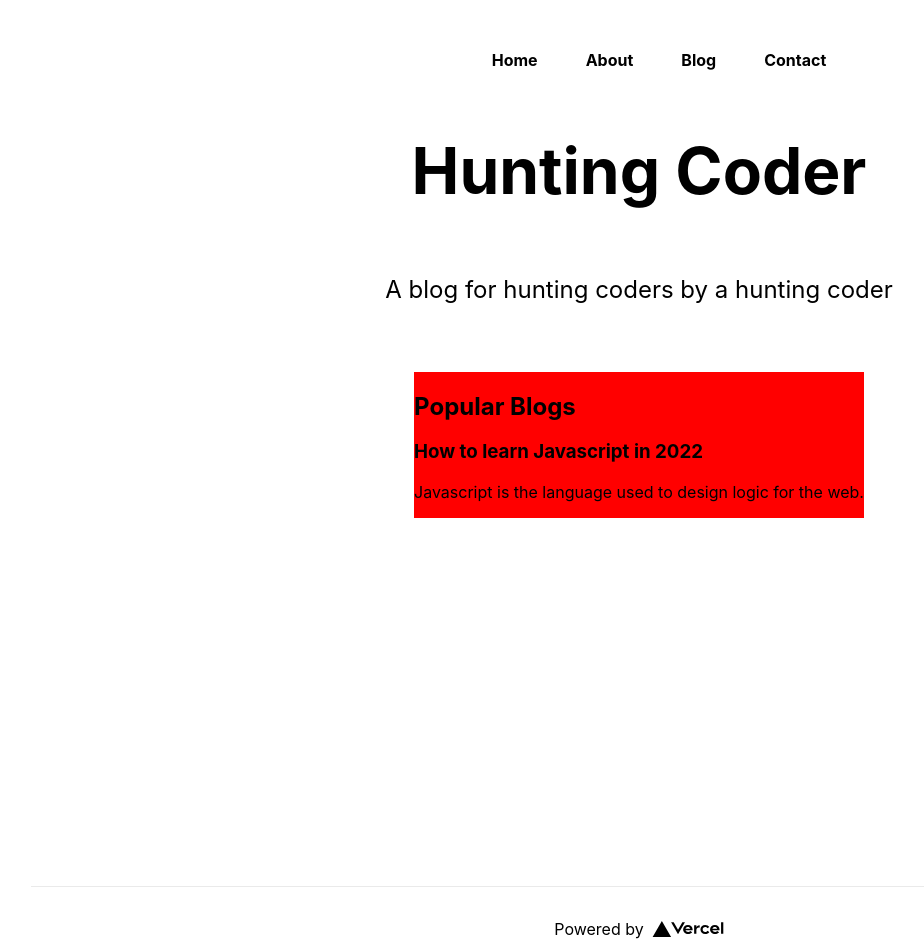
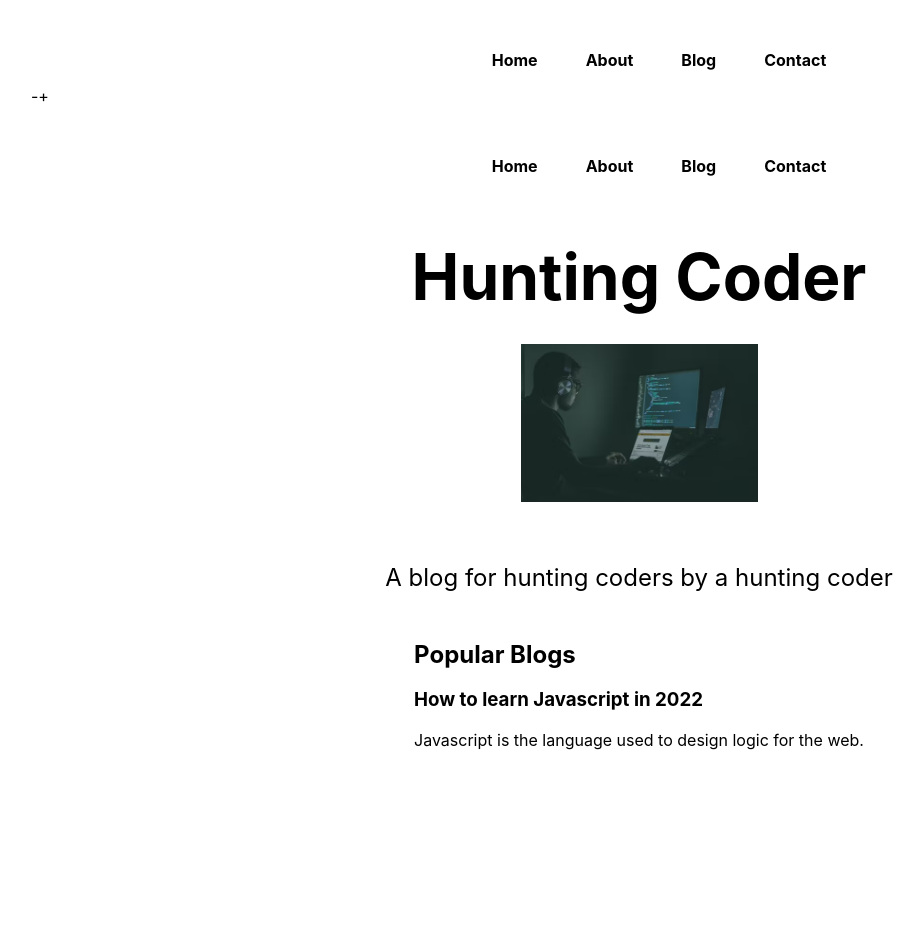
Before and after one commit to kaushal91198/next-js, a Next.js app: page / in a window 1280 px wide. Shown: the top 952 px of the page, without its empty margins (1-925 px from the left). Built offline with nearby package versions, Linux system fonts and the light colour scheme.

Commit message:
videos 14 completed

```diff
--- /dev/null
+++ b/components/dummy.js
@@ -0,0 +1,18 @@
+import React from "react";
+
+const dummy = () => {
+  return (
+    <>
+      {/* <style jsx global>
+        {`
+          .dummy {
+            background: yellow;
+          }
+        `}
+      </style> */}
+      <div className="dummy"></div>-+
+    </>
+  );
+};
+
+export default dummy;
--- /dev/null
+++ b/pages/Navbar.js
@@ -0,0 +1,35 @@
+import React from 'react'
+import Link from "next/link";
+import styles from "../styles/Home.module.css";
+
+const Navbar = () => {
+  return (
+    <div>
+    <nav className={styles.mainNav}>
+      <ul>
+        <Link href="/">
+          <a>
+            <li>Home</li>
+          </a>
+        </Link>
+        <Link href="/about">
+          <a>
+            <li>About</li>
+          </a>
+        </Link>
+        <Link href="/blog">
+          <a>
+            <li>Blog</li>
+          </a>
+        </Link>
+        <Link href="/contact">
+          <a>
+            <li>Contact</li>
+          </a>
+        </Link>
+      </ul>
+    </nav>
+  </div>  )
+}
+
+export default Navbar
--- a/pages/_app.js
+++ b/pages/_app.js
@@ -1,7 +1,17 @@
-import '../styles/globals.css'
+import "../styles/globals.css";
+import Navbar from "./Navbar";
+// import '../styles/style.css'
+
 
 function MyApp({ Component, pageProps }) {
-  return <Component {...pageProps} />
+;
+  // console.log("I m Next js")
+  return (
+    <>
+      <Navbar/>
+      <Component {...pageProps} />
+    </>
+  );
 }
 
-export default MyApp
+export default MyApp;
--- a/pages/index.js
+++ b/pages/index.js
@@ -2,15 +2,30 @@ import Head from "next/head";
 import Image from "next/image";
 import Link from "next/link";
 import styles from "../styles/Home.module.css";
-import styles1 from "../styles/Home1.module.css";
 import styles2 from "../styles/Home2.module.css";
+// import styles1 from "../styles/Home1.module.css";
 // import Script from "next/script";
+import Dummy from "../components/dummy";
 
 export default function Home() {
-
   // console.log(styles)
   return (
     <div className={styles.container}>
+      <Dummy />
+      <style jsx>
+        {
+          /* {`
+          .mySpan {
+            color: blue;
+          }
+        `} */
+          `
+            .h2 {
+              font-size: 39 px;
+            }
+          `
+        }
+      </style>
       <Head>
         <title>Hunting Coder</title>
         <meta name="description" content="Generated by create next app" />
@@ -22,23 +37,43 @@ export default function Home() {
         <nav className={styles.mainNav}>
           <ul>
             <Link href="/">
-              <a><li>Home</li></a>
+              <a>
+                <li>Home</li>
+              </a>
             </Link>
             <Link href="/about">
-              <a><li>About</li></a>
+              <a>
+                <li>About</li>
+              </a>
             </Link>
             <Link href="/blog">
-              <a><li>Blog</li></a>
+              <a>
+                <li>Blog</li>
+              </a>
             </Link>
             <Link href="/contact">
-              <a><li>Contact</li></a>
+              <a>
+                <li>Contact</li>
+              </a>
             </Link>
           </ul>
         </nav>
       </div>
 
       <main className={styles.main}>
-        <h1 className={styles.title}>Hunting Coder</h1>
+        <h1 className={styles.title}>
+          {/* <span className="mySpan dummy ">Hunting Coder</span> */}
+          <span className="mySpan">Hunting Coder</span>
+        </h1>
+        <div className={styles.imgWrap}>
+          <Image
+            className="myImg"
+            src="/homeImg.avif"
+            alt=""
+            width={237}
+            height={158}
+          />
+        </div>
 
         <p className={styles.description}>
           A blog for hunting coders by a hunting coder
@@ -46,7 +81,8 @@ export default function Home() {
 
         {/* <div className={`${styles2.con} ${styles1.con}`}> */}
         {/* <div className={`${styles1.con}`}> */}
-        <div className={`${styles2.con} `}>
+        {/* <div className={`${styles2.con} `}> */}
+        <div>
           <h2>Popular Blogs</h2>
           <div className="blog">
             <h3>How to learn Javascript in 2022</h3>
@@ -54,19 +90,6 @@ export default function Home() {
           </div>
         </div>
       </main>
-
-      <footer className={styles.footer}>
-        <a
-          href="https://vercel.com?utm_source=create-next-app&utm_medium=default-template&utm_campaign=create-next-app"
-          target="_blank"
-          rel="noopener noreferrer"
-        >
-          Powered by{" "}
-          <span className={styles.logo}>
-            <Image src="/vercel.svg" alt="Vercel Logo" width={72} height={16} />
-          </span>
-        </a>
-      </footer>
     </div>
   );
 }
--- a/styles/Home.module.css
+++ b/styles/Home.module.css
@@ -52,7 +52,7 @@
 }
 
 .description {
-  margin: 4rem 0;
+  /* margin: 4rem 0; */
   line-height: 1.5;
   font-size: 1.5rem;
 }
@@ -121,6 +121,14 @@
   font-weight: bold;
 }
 
+.myImg {
+  border-radius: 10px;
+}
+.imgWrap{
+  padding: 30px 0px;
+
+}
+
 @media (max-width: 600px) {
   .grid {
     width: 100%;
--- /dev/null
+++ b/styles/style.css
@@ -0,0 +1,3 @@
+body{
+    background-color: red;
+}
```
Also changed, not shown: public/homeImg.avif (added), public/vercel.svg (deleted).
